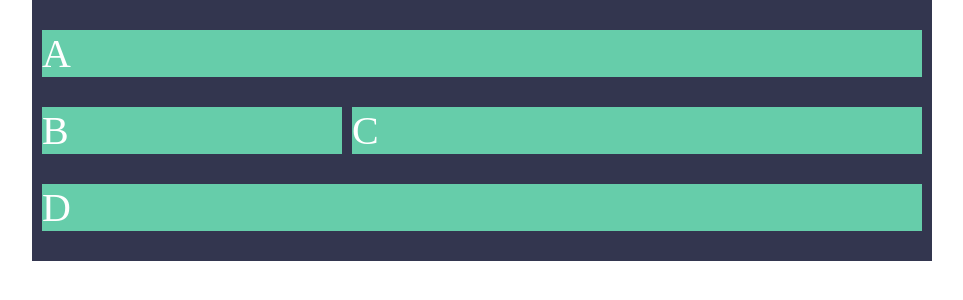
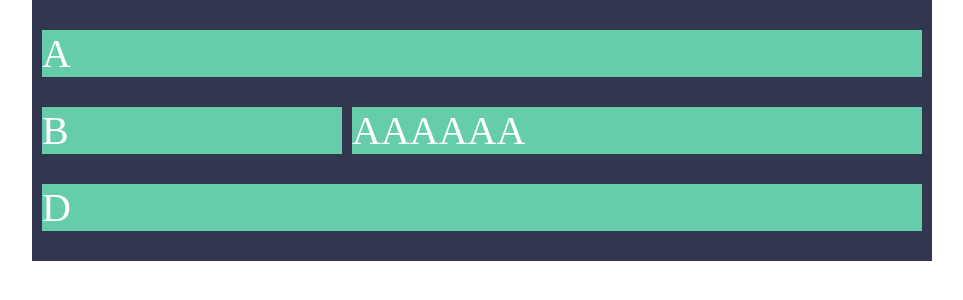
Before and after one commit to selserjazmin/htmlycss, a plain HTML site: page ejercicio01-03.html in a window 1280 px wide. Shown: the whole page, without its empty margins (158-1121 px from the left). Drawn offline with Linux system fonts and the light colour scheme; files that its build step writes are made by us from their sources.

Commit message:
Modifiqué un archivo

```diff
--- a/ejercicio01-03.html
+++ b/ejercicio01-03.html
@@ -14,7 +14,7 @@
         B
       </aside>
       <main>
-        C
+        AAAAAA
       </main>
       <div class="limpieza">
 
```
